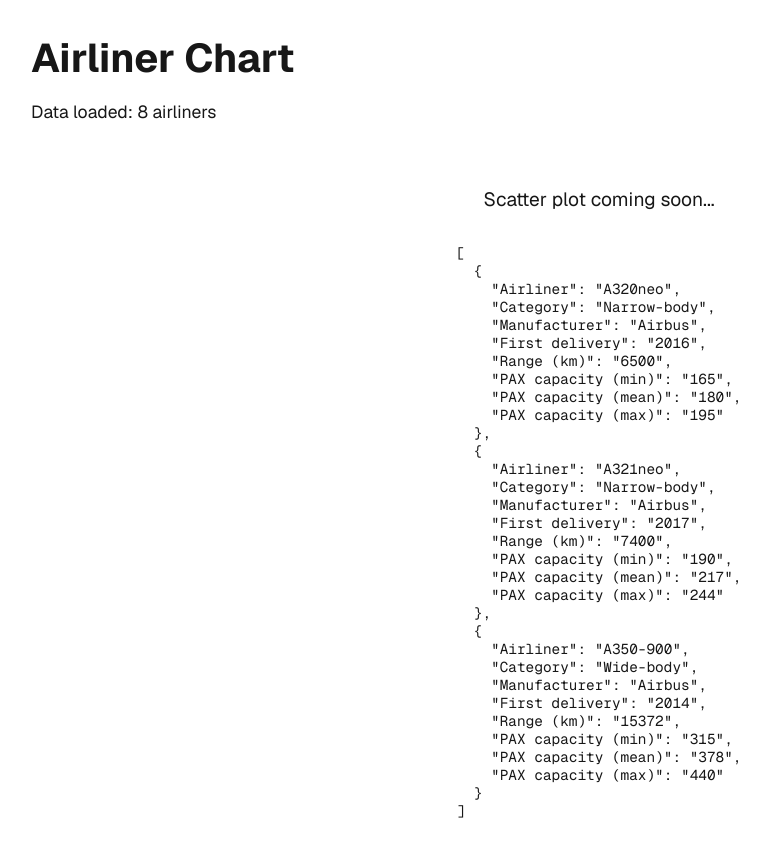
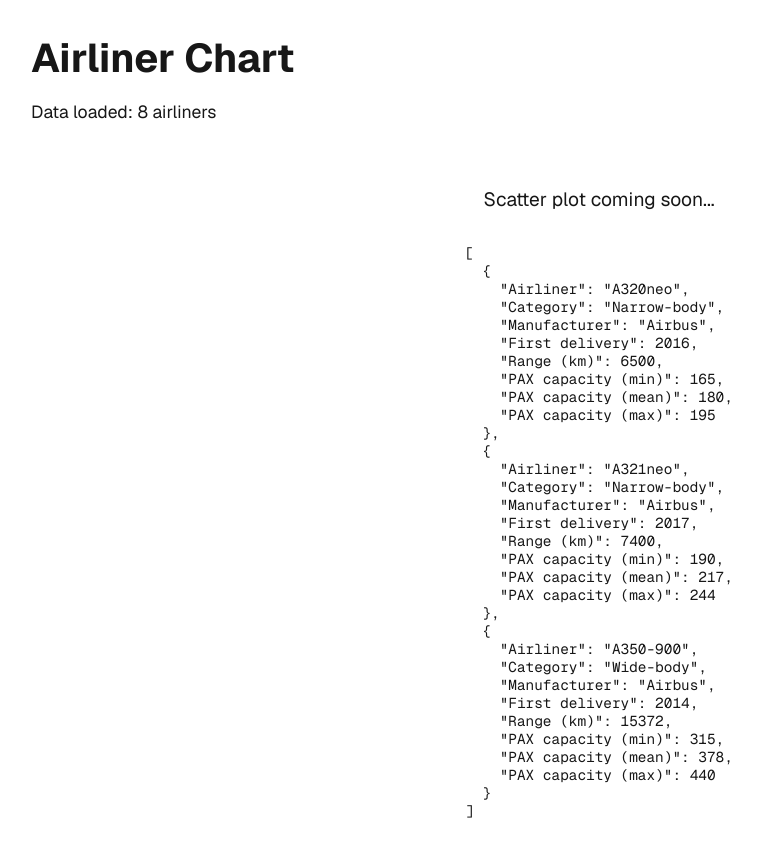
Before and after one commit to Kavaeric/airliner-chart, a Next.js app: page / in a window 1280 px wide. Shown: the top 856 px of the page, without its empty margins (41-810 px from the left). Built offline with nearby package versions, Linux system fonts and the light colour scheme.

Commit message:
Update interface for CSV parse

```diff
--- a/src/app/page.tsx
+++ b/src/app/page.tsx
@@ -8,11 +8,11 @@
   Airliner: string;
   Category: string;
   Manufacturer: string;
-  "First delivery": string;
-  "Range (km)": string;
-  "PAX capacity (min)": string;
-  "PAX capacity (mean)": string;
-  "PAX capacity (max)": string;
+  "First delivery": number;
+  "Range (km)": number;
+  "PAX capacity (min)": number;
+  "PAX capacity (mean)": number;
+  "PAX capacity (max)": number;
 }
 
 export default function Home() {
@@ -27,6 +27,16 @@
         Papa.parse<AirlinerData>(csvText, {
           header: true,
           skipEmptyLines: true,
+          transform: (value, field) => {
+            // Convert numeric fields to numbers
+            if (field === "First delivery" || field === "Range (km)" ||
+                field === "PAX capacity (min)" || field === "PAX capacity (mean)" ||
+                field === "PAX capacity (max)") {
+              const num = parseInt(value);
+              return isNaN(num) ? 0 : num;
+            }
+            return value;
+          },
           complete: (results: ParseResult<AirlinerData>) => {
             setData(results.data);
             setLoading(false);
```
